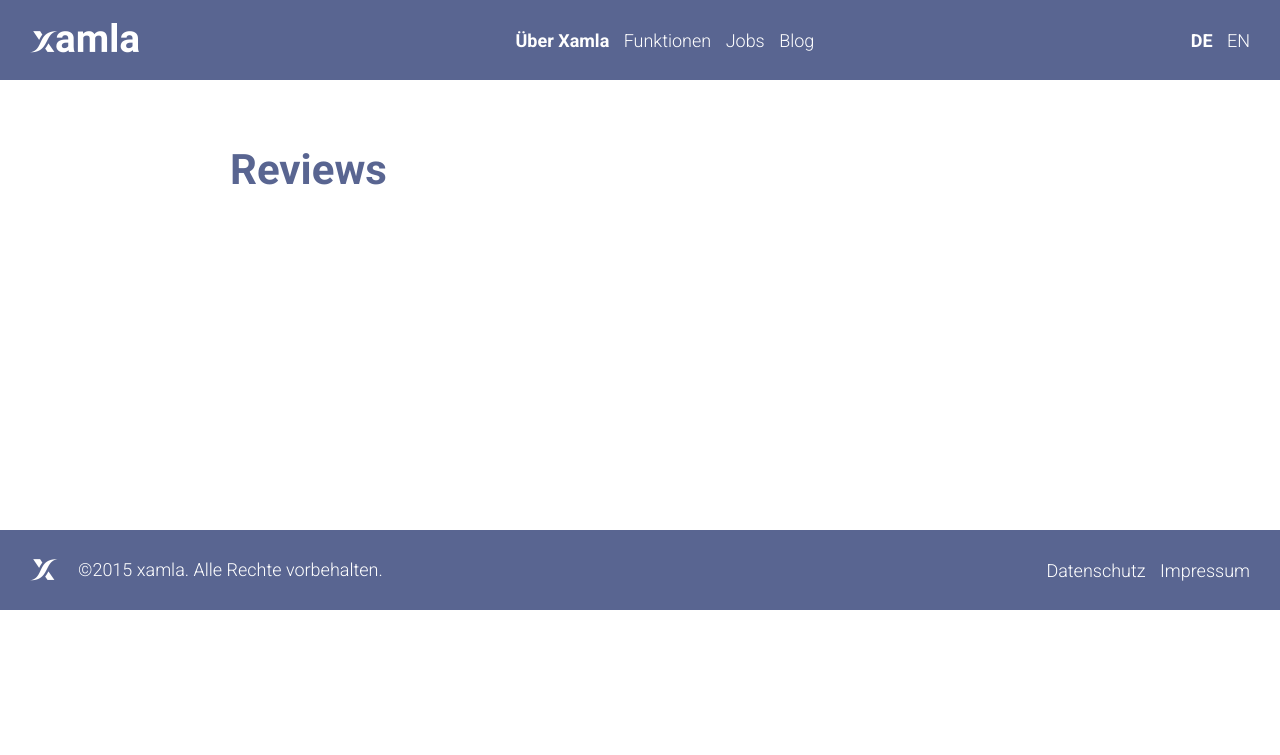
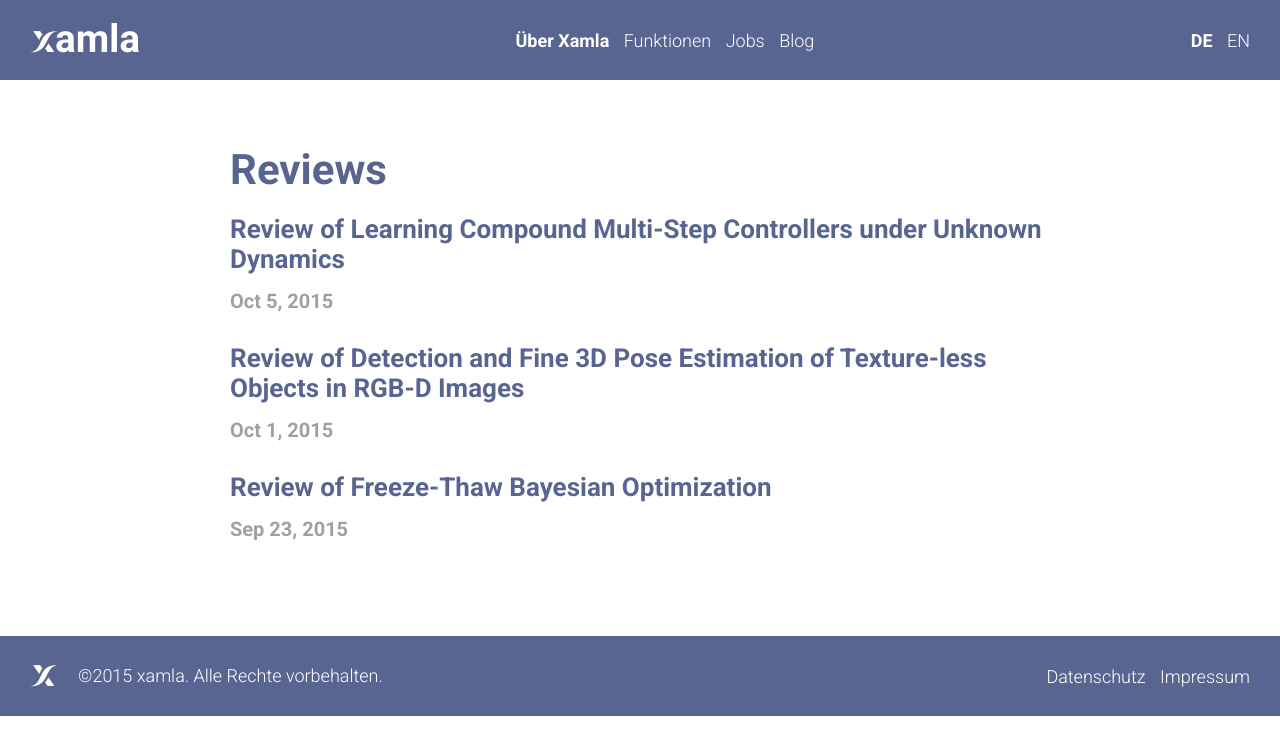
Before and after one commit to Xamla/xamla.github.io, a Jekyll site: the page built from reviews/index.html, in a window 1280 px wide. Shown: the top 755 px of the page. Built offline with Jekyll 4.4.1, drawn with Linux system fonts in a browser that asks for light colours.

Commit message:
tagged reviews
Reviews should now correctly show up on the reviews subpage

```diff
--- a/_posts/2015-09-23-Review-of-Freeze-Thaw-Bayesian-Optimization.markdown
+++ b/_posts/2015-09-23-Review-of-Freeze-Thaw-Bayesian-Optimization.markdown
@@ -1,6 +1,6 @@
 ---
 layout: post
-group: subpage
+group: review
 title:  "Review of Freeze-Thaw Bayesian Optimization"
 date:   2015-09-23 13:51:00
 categories: jekyll update
--- a/_posts/2015-10-01-Review-of-Detection-and-Fine-3D-Pose-Estimation-of-Texture-less-Objects-in-RGBD-Images.markdown
+++ b/_posts/2015-10-01-Review-of-Detection-and-Fine-3D-Pose-Estimation-of-Texture-less-Objects-in-RGBD-Images.markdown
@@ -1,6 +1,6 @@
 ---
 layout: post
-group: subpage
+group: review
 title:  "Review of Detection and Fine 3D Pose Estimation of Texture-less Objects in RGB-D Images"
 date:   2015-10-01 13:51:00
 categories: jekyll update
--- a/_posts/2015-10-05-Review-of-Learning-Compound-Multi-Step-Controllers-under-Unknown-Dynamics.markdown
+++ b/_posts/2015-10-05-Review-of-Learning-Compound-Multi-Step-Controllers-under-Unknown-Dynamics.markdown
@@ -1,6 +1,6 @@
 ---
 layout: post
-group: subpage
+group: review
 title:  "Review of Learning Compound Multi-Step Controllers under Unknown Dynamics"
 date:   2015-10-05 10:00:00
 categories: jekyll update
```
